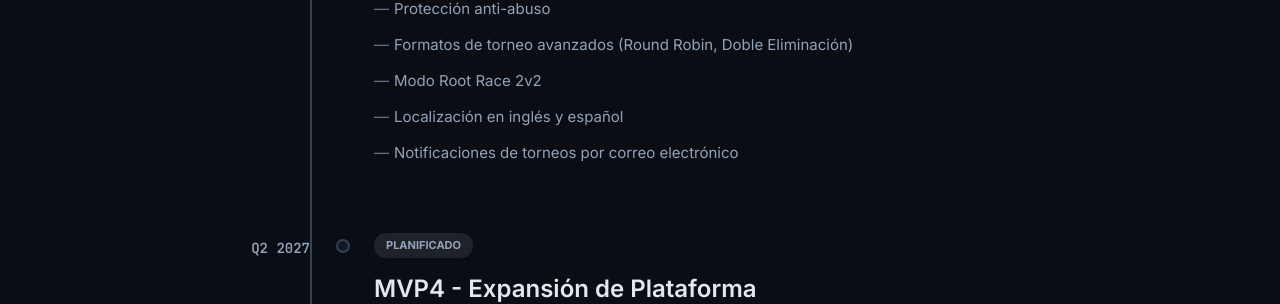
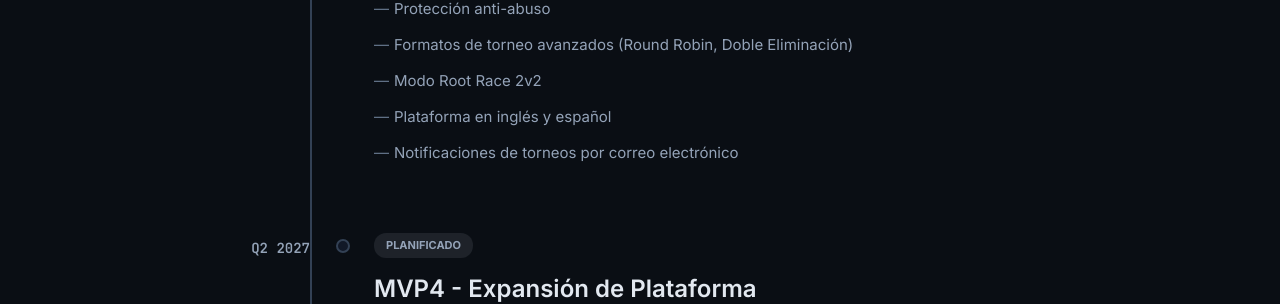
Before and after one commit to 4p0f1s/hackgrounds-website, a Jekyll site: the page built from roadmap-es.html, in a window 1280 px wide and 900 px high, scrolled down 1802 px. Shown: the part 153-457 px from the top of the window. Built offline with Jekyll 4.4.1, drawn with Linux system fonts in a browser that asks for light colours.

Commit message:
Typo roadmap-es.html

```diff
--- a/roadmap-es.html
+++ b/roadmap-es.html
@@ -85,7 +85,7 @@ description: Hoja de ruta de desarrollo - Nuestro camino hacia el futuro de la c
                         <li>Protección anti-abuso</li>
                         <li>Formatos de torneo avanzados (Round Robin, Doble Eliminación)</li>
                         <li>Modo Root Race 2v2</li>
-                        <li>Localización en inglés y español</li>
+                        <li>Plataforma en inglés y español</li>
                         <li>Notificaciones de torneos por correo electrónico</li>
                     </ul>
                 </div>
```
